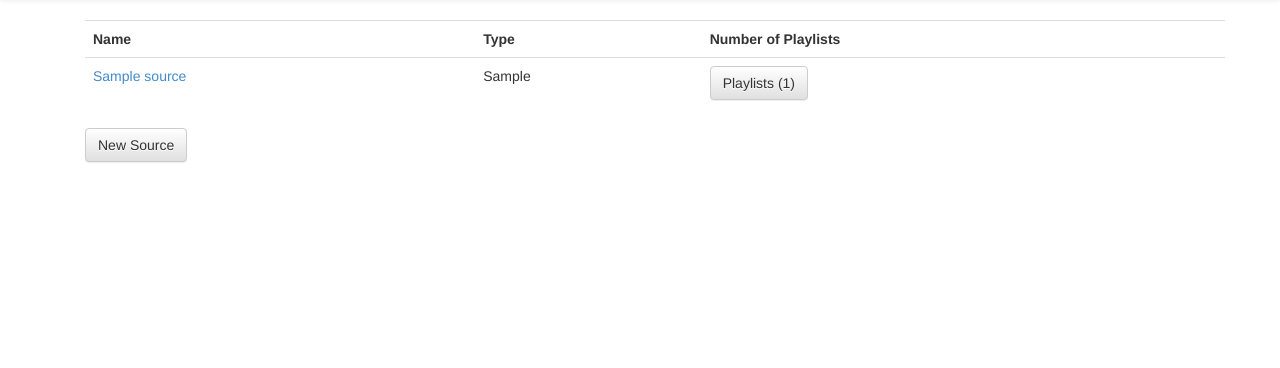
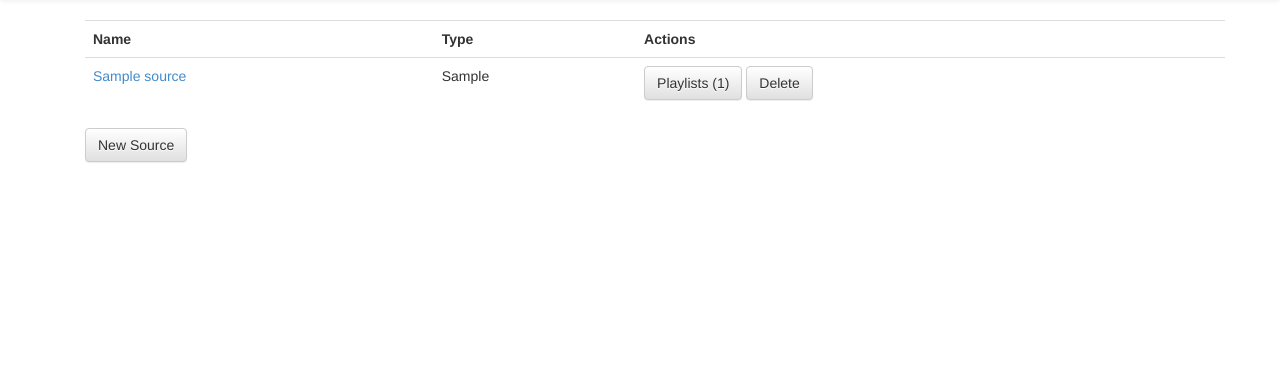
Before and after one commit to endlesscoil/sleepy, a Flask app: page /sources in a window 1280 px wide. Shown: the part 52-420 px from the top of the page. Run offline with Flask 2, Linux system fonts and the light colour scheme; tables that the repository leaves empty hold one stand-in row (values such as "Sample post"); some libraries are stand-ins or nearby versions.

Commit message:
Added support for deleting sources.  Added a couple of redirects.

```diff
--- a/app/web/templates/sources.html
+++ b/app/web/templates/sources.html
@@ -6,13 +6,16 @@
             <tr>
                 <th>Name</th>
                 <th>Type</th>
-                <th>Number of Playlists</th>
+                <th>Actions</th>
             </tr>
             {% for source in sources %}
                 <tr>
                     <td><a href="{{ url_for('frontend.source', id=source.id) }}">{{ source.name }}</a></td>
                     <td>{{ source.type }}</td>
-                    <td><a class="btn btn-default" href="{{ url_for('frontend.playlists', id=source.id) }}">Playlists ({{ source.playlists|length }})</a></td>
+                    <td>
+                        <a class="btn btn-default" href="{{ url_for('frontend.playlists', id=source.id) }}">Playlists ({{ source.playlists|length }})</a>
+                        <a class="btn btn-default" href="{{ url_for('frontend.delete_source', id=source.id) }}">Delete</a>
+                    </td>
                 </tr>
             {% endfor %}
         </table>
--- a/app/web/views.py
+++ b/app/web/views.py
@@ -1,4 +1,4 @@
-from flask import Blueprint, current_app, render_template
+from flask import Blueprint, current_app, render_template, redirect, url_for
 
 from ..db import db, Source, SourcePlaylist
 from .forms import SourceForm, PlaylistsForm
@@ -27,7 +27,7 @@ def sources():
 
     return render_template('sources.html', active='Sources', sources=sources)
 
-@frontend.route('sources/<int:id>')
+@frontend.route('sources/<int:id>', methods=['GET', 'POST'])
 def source(id):
     source = Source.query.filter_by(id=id).first_or_404()
     form = SourceForm(obj=source)
@@ -37,6 +37,8 @@ def source(id):
 
         db.session.add(source)
         db.session.commit()
+
+        return redirect(url_for('frontend.sources'))
 
     return render_template('source.html', active='Sources', form_target='/sources/{0}'.format(id), form=form)
 
@@ -51,7 +53,18 @@ def create_source():
         db.session.add(source)
         db.session.commit()
 
+        return redirect(url_for('frontend.sources'))
+
     return render_template('source.html', active='Sources', form_target='/sources/create', form=form)
+
+@frontend.route('sources/<int:id>/delete', endpoint='delete_source', methods=['GET', 'POST'])
+def delete_source(id):
+    source = Source.query.filter_by(id=id).first_or_404()
+
+    db.session.delete(source)
+    db.session.commit()
+
+    return redirect(url_for('frontend.sources'))
 
 @frontend.route('playlists/<int:id>', methods=['GET', 'POST'])
 def playlists(id):
```
